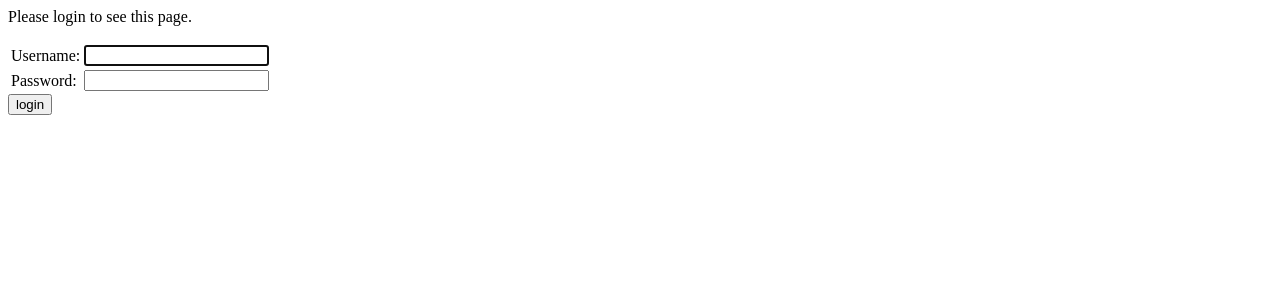
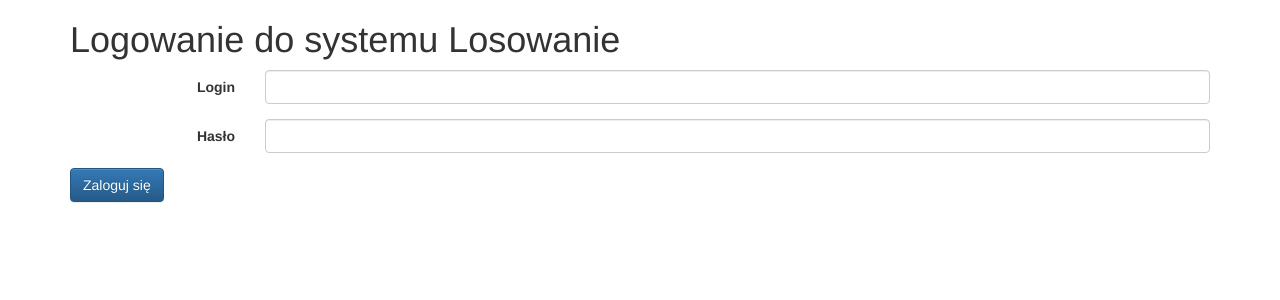
Before and after one commit to mariusj/GiftRecipientLottery, a Django app: page /accounts/login/?next=/los/ in a window 1280 px wide. Shown: the top 300 px of the page. Run offline with Django 3.2, Linux system fonts and the light colour scheme; some libraries are stand-ins or nearby versions.

Commit message:
login template

```diff
--- /dev/null
+++ b/los/templates/base.html
@@ -0,0 +1,30 @@
+<!DOCTYPE html>
+<html lang="pl">
+
+<head>
+<meta charset="utf-8">
+<meta http-equiv="X-UA-Compatible" content="IE=edge">
+<meta name="viewport" content="width=device-width, initial-scale=1">
+<link rel="stylesheet"
+	href="https://maxcdn.bootstrapcdn.com/bootstrap/3.3.6/css/bootstrap.min.css"
+	integrity="sha384-1q8mTJOASx8j1Au+a5WDVnPi2lkFfwwEAa8hDDdjZlpLegxhjVME1fgjWPGmkzs7"
+	crossorigin="anonymous">
+<link rel="stylesheet"
+	href="https://maxcdn.bootstrapcdn.com/bootstrap/3.3.6/css/bootstrap-theme.min.css"
+	integrity="sha384-fLW2N01lMqjakBkx3l/M9EahuwpSfeNvV63J5ezn3uZzapT0u7EYsXMjQV+0En5r"
+	crossorigin="anonymous">
+<link rel="stylesheet"
+	href="https://maxcdn.bootstrapcdn.com/font-awesome/4.5.0/css/font-awesome.min.css">
+</head>
+
+<body>
+	<div class="container">
+		{% block content %}
+		{% endblock %}
+	</div>
+	<script
+		src="https://maxcdn.bootstrapcdn.com/bootstrap/3.3.6/js/bootstrap.min.js"
+		integrity="sha384-0mSbJDEHialfmuBBQP6A4Qrprq5OVfW37PRR3j5ELqxss1yVqOtnepnHVP9aJ7xS"
+		crossorigin="anonymous"></script>
+</body>
+</html>
--- a/los/templates/registration/login.html
+++ b/los/templates/registration/login.html
@@ -1,34 +1,37 @@
+{% extends "base.html" %}
 
 {% block content %}
 
+<h1>Logowanie do systemu Losowanie</h1>
+
 {% if form.errors %}
-<p>Your username and password didn't match. Please try again.</p>
+<p>Nieprawidłowy login lub hasło. Spróbuj ponownie.</p>
 {% endif %}
 
 {% if next %}
     {% if user.is_authenticated %}
-    <p>Your account doesn't have access to this page. To proceed,
-    please login with an account that has access.</p>
-    {% else %}
-    <p>Please login to see this page.</p>
+    <p>Nie masz uprawnień do oglądania tej strony.
+    Zaloguj się z uprawnienami innego użytkownika.</p>
     {% endif %}
 {% endif %}
 
-<form method="post" action="{% url 'login' %}">
-{% csrf_token %}
-<table>
-<tr>
-    <td>{{ form.username.label_tag }}</td>
-    <td>{{ form.username }}</td>
-</tr>
-<tr>
-    <td>{{ form.password.label_tag }}</td>
-    <td>{{ form.password }}</td>
-</tr>
-</table>
+<form method="post" action="{% url 'login' %}" class="form-horizontal">
+	{% csrf_token %}
+	<div class="form-group">
+		 <label for="username" class="col-sm-2 control-label">Login</label>
+		<div class="col-sm-10">
+      		<input type="text" class="form-control" id="username" name="username" />
+    	</div>
+	</div>
+	<div class="form-group">
+		 <label for="password" class="col-sm-2 control-label">Hasło</label>
+		<div class="col-sm-10">
+      		<input type="password" class="form-control" id="password" name="password" />
+    	</div>
+	</div>
 
-<input type="submit" value="login" />
-<input type="hidden" name="next" value="{{ next }}" />
+	<input type="submit" value="Zaloguj się" class="btn btn-primary" />
+	<input type="hidden" name="next" value="{{ next }}" />
 </form>
 
 {% endblock %}
```
Also changed, not shown: los/templates/los/index.html (+6 -29 lines), 1 other file.
